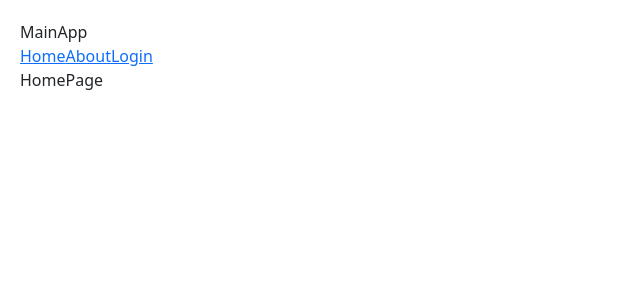
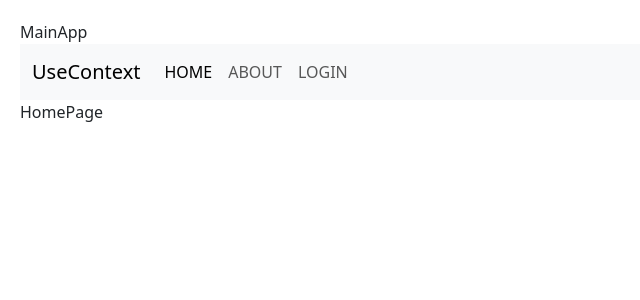
Before and after one commit to ValentinZurita/Hooks, a React (Vite) app: page / in a window 1280 px wide. Shown: the top 300 px of the page, without its empty margins (0-640 px from the left). Built offline with nearby package versions, Linux system fonts and the light colour scheme.

Commit message:
Agregando el Navbar

```diff
--- a/src/09-useContext/Navbar.jsx
+++ b/src/09-useContext/Navbar.jsx
@@ -1,12 +1,51 @@
 import React from 'react'
-import { Link } from 'react-router'
+import { Link, NavLink } from 'react-router'
 
 export const Navbar = () => {
   return (
-    <>
-    <Link to="/">Home</Link>
-    <Link to="/about">About</Link>
-    <Link to="/login">Login</Link>
-    </>
+    // <>
+    // <Link to="/">Home</Link>
+    // <Link to="/about">About</Link>
+    // <Link to="/login">Login</Link>
+    // </>
+
+    <nav className="navbar navbar-expand-lg navbar-light bg-light">
+      <div className="container-fluid">
+        <Link className="navbar-brand" to="/">
+          UseContext
+        </Link>
+
+        <div className="collapse navbar-collapse" id="navbarNav">
+          <ul className="navbar-nav">
+            <NavLink
+              className={({ isActive }) =>
+                `nav-link ${isActive ? 'active' : ''}`
+              }
+              to="/"
+            >
+              HOME
+            </NavLink>
+
+            <NavLink
+              className={({ isActive }) =>
+                `nav-link ${isActive ? 'active' : ''}`
+              }
+              to="/about"
+            >
+              ABOUT
+            </NavLink>
+
+            <NavLink
+              className={({ isActive }) =>
+                `nav-link ${isActive ? 'active' : ''}`
+              }
+              to="/login"
+            >
+              LOGIN
+            </NavLink>
+          </ul>
+        </div>
+      </div>
+    </nav>
   )
 }
```
